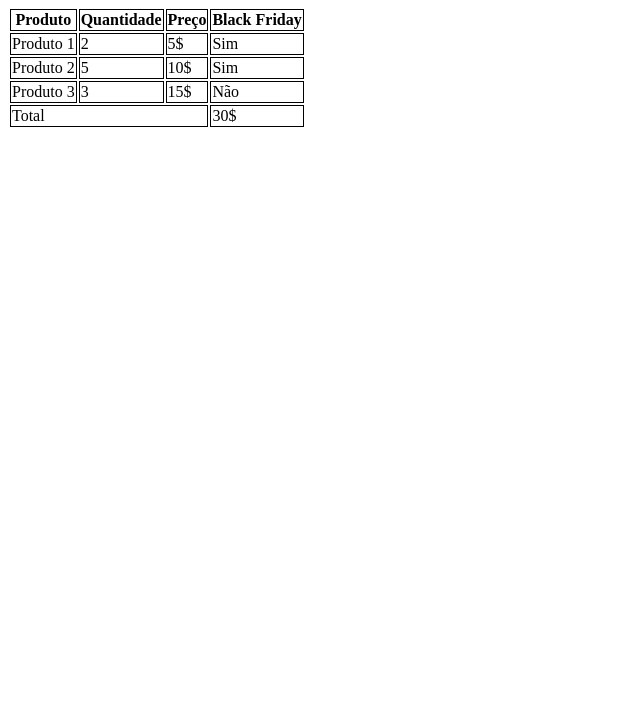
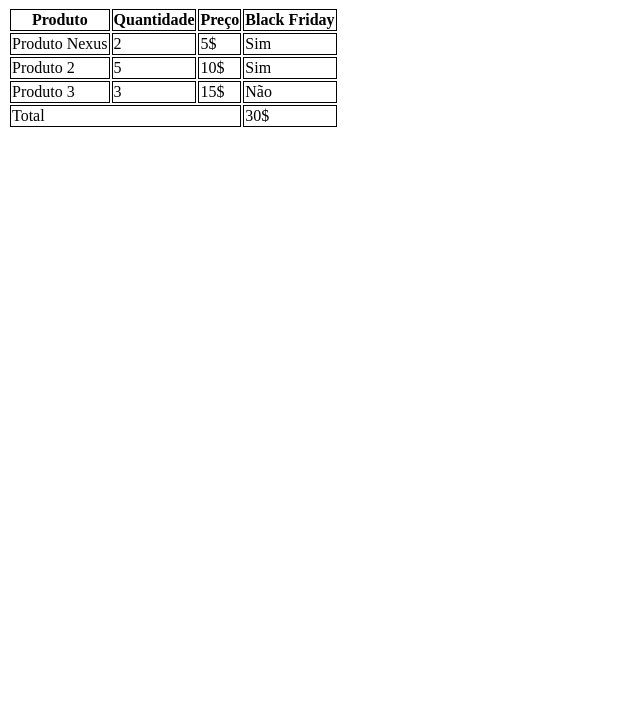
Before and after one commit to Rafael-pl2310/aula-tabela, a plain HTML site: page index.html in a window 1280 px wide. Shown: the part 73-800 px from the top of the page, without its empty margins (0-640 px from the left). Drawn offline with Linux system fonts and the light colour scheme.

Commit message:
adicionado o produto Nexus

```diff
--- a/index.html
+++ b/index.html
@@ -24,7 +24,7 @@
 </thead>
 <tbody>
     <tr>
-        <td colspan="1">Produto 1</td>
+        <td colspan="1">Produto Nexus</td>
         <td>2</td>
         <td>5$</td>
         <td>Sim</td>
```
